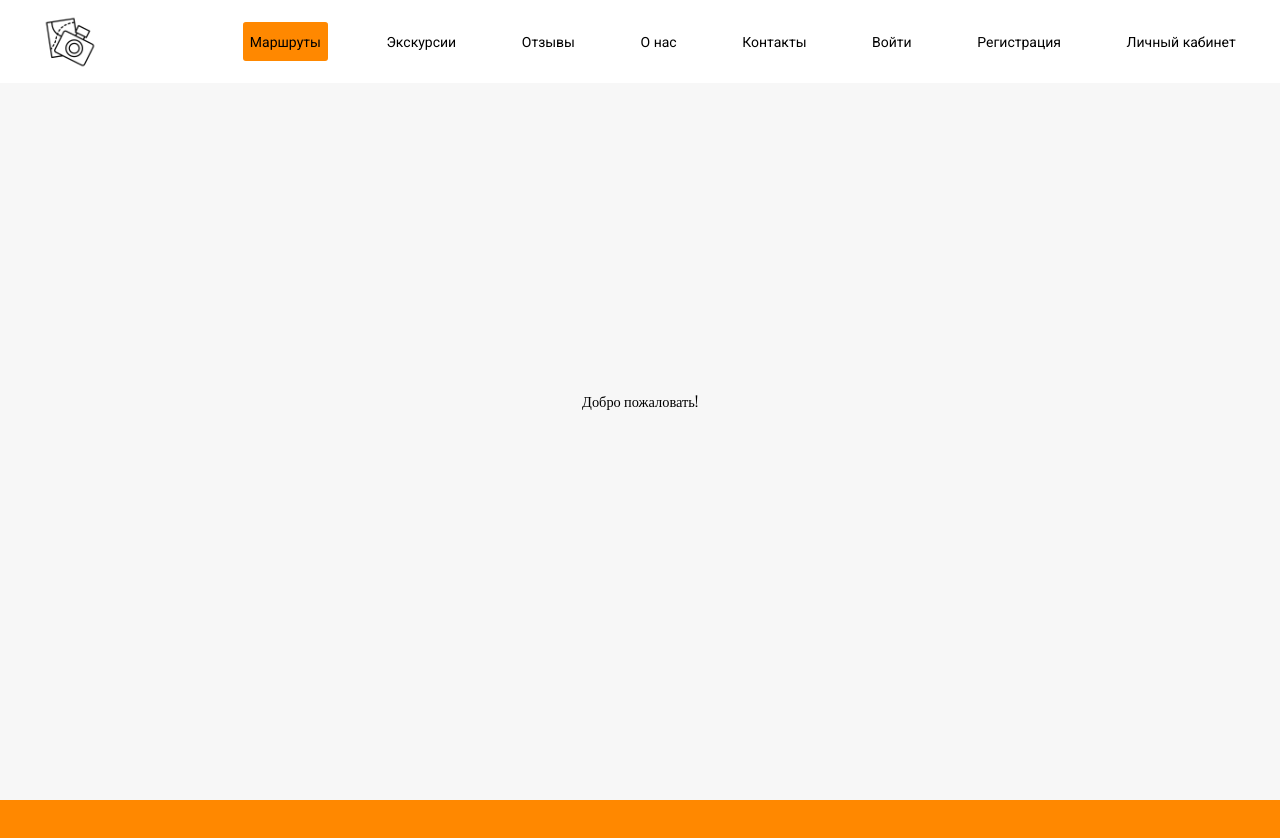
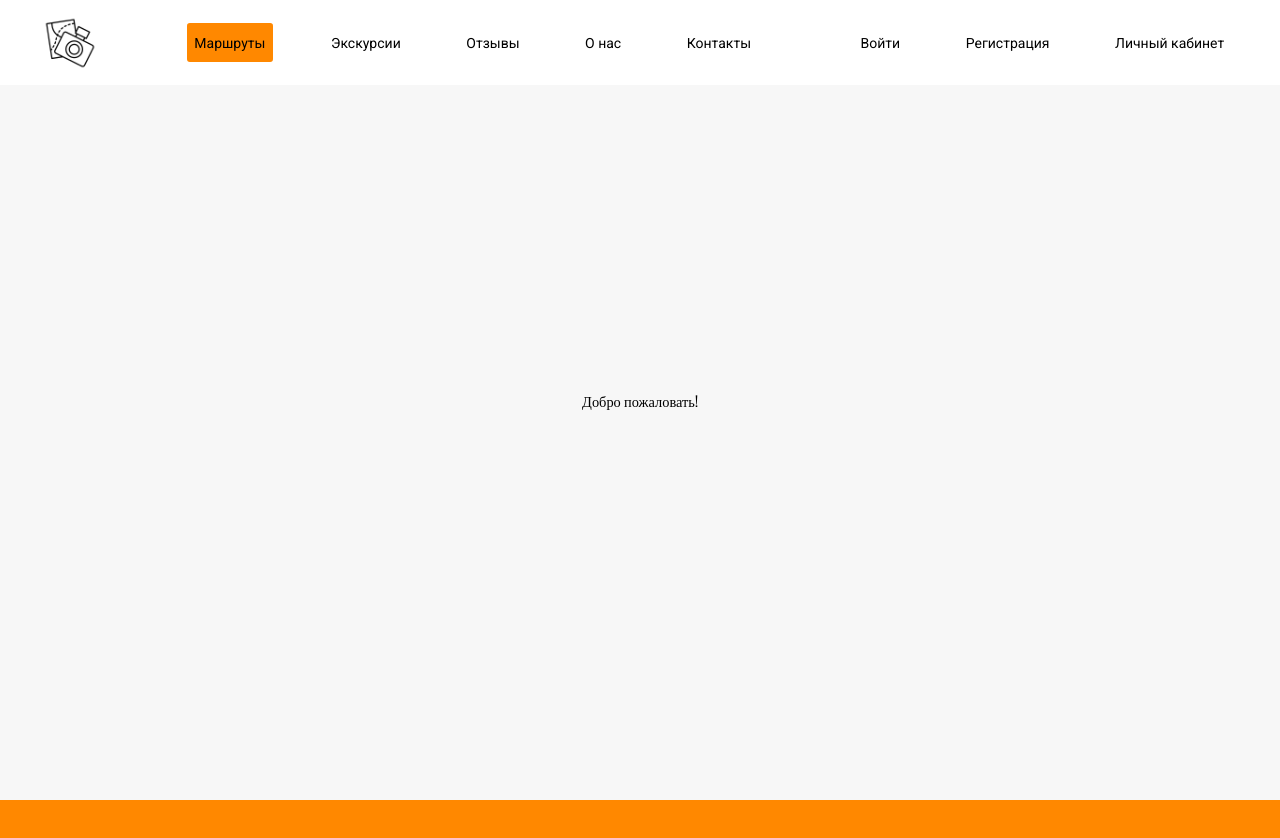
Before and after one commit to ilyushatrue/travel-app, a React (Create React App) app: page / in a window 1280 px wide. Shown: the top 838 px of the page. Built offline with nearby package versions, Linux system fonts and the light colour scheme.

Commit message:
Ура, продолжил верный путь

```diff
--- a/src/components/layout/header/IMenuItem.ts
+++ b/src/components/layout/header/IMenuItem.ts
@@ -3,4 +3,5 @@ export interface IMenuItem {
   href: string;
   title: string;
   className:string;
+  active: boolean;
 }
--- a/src/components/layout/header/NavigationBar.tsx
+++ b/src/components/layout/header/NavigationBar.tsx
@@ -1,69 +1,99 @@
 import "./navigationBar.scss";
 import { useState, useRef, useEffect } from "react";
 import { Menu, Close } from "@mui/icons-material";
-import { NavLink } from "react-router-dom";
+import { NavLink, Link } from "react-router-dom";
 import logo from "../../../assets/images/logo.png";
 import { IMenuItem } from "./IMenuItem";
 
 const navMenuItems = [
-  { address: "/login", title: "Войти" },
-  { address: "/register", title: "Регистрация" },
-  { address: "/account", title: "Личный кабинет" },
+  { address: "/login", title: "Войти", className: "menuItem login" },
+  {
+    address: "/register",
+    title: "Регистрация",
+    className: "menuItem registration",
+  },
+  { address: "/account", title: "Личный кабинет", className: "menuItem" },
 ];
-
+const menuItems = (refs: any[]): IMenuItem[] => [
+  {
+    ref: refs[0],
+    href: "overview",
+    title: "Маршруты",
+    className: "menuItem",
+    active: false,
+  },
+  {
+    ref: refs[1],
+    href: "upcomingTours",
+    title: "Экскурсии",
+    className: "menuItem",
+    active: false,
+  },
+  {
+    ref: refs[2],
+    href: "feedbacks",
+    title: "Отзывы",
+    className: "menuItem",
+    active: false,
+  },
+  {
+    ref: refs[3],
+    href: "whyChooseUs",
+    title: "О нас",
+    className: "menuItem",
+    active: false,
+  },
+  {
+    ref: refs[4],
+    href: "contacts",
+    title: "Контакты",
+    className: "menuItem",
+    active: false,
+  },
+];
 interface IProps {
   setActiveMenuItem: Function;
   activeMenuItem: any;
-  setEnableScroll: (enabled: boolean)=>void;
+  setEnableScroll: (enabled: boolean) => void;
 }
-function NavigationBar({ setActiveMenuItem, activeMenuItem, setEnableScroll}: IProps) {
+function NavigationBar({
+  setActiveMenuItem,
+  activeMenuItem,
+  setEnableScroll,
+}: IProps) {
   const [menuOpen, setMenuOpen] = useState(false);
-  const [shouldScroll, setShouldScroll] = useState(false)
   const overview = useRef<any>(null);
   const upcomingTours = useRef<any>(null);
   const feedbacks = useRef<any>(null);
   const whyChooseUs = useRef<any>(null);
   const contacts = useRef<any>(null);
-
-  const menuItems: IMenuItem[] = [
-    { ref: overview, href: "overview", title: "Маршруты", className: "" },
-    {
-      ref: upcomingTours,
-      href: "upcomingTours",
-      title: "Экскурсии",
-      className: "",
-    },
-    { ref: feedbacks, href: "feedbacks", title: "Отзывы", className: "" },
-    { ref: whyChooseUs, href: "whyChooseUs", title: "О нас", className: "" },
-    { ref: contacts, href: "contacts", title: "Контакты", className: "" },
-  ];
+  const refs = [overview, upcomingTours, feedbacks, whyChooseUs, contacts];
+  const [menu, setMenu] = useState(menuItems(refs));
 
   const onMenuClick = () => {
-
     document.getElementsByTagName("body")[0].style.overflow = menuOpen
       ? ""
       : "hidden";
   };
 
-  useEffect(()=>{
-    setEnableScroll(true)
-  }, [shouldScroll,setEnableScroll])
 
-  const onClick = (href:any) => {
-    setActiveMenuItem(href)
-    setShouldScroll(true);
+  const onClick = (href: any) => {
+    setActiveMenuItem(href);
+    setEnableScroll(true);
     setMenuOpen(!menuOpen);
   };
 
   useEffect(() => {
-
-    menuItems.forEach((item) => {
+    setMenu((prev) =>
+      [...prev].map((item) => {
         if (item.href === activeMenuItem) {
-        item.ref.current.className = "menuItem active";
+          item.active = true;
         } else {
-        item.ref.current.className = "menuItem";
+          item.active = false;
         }
-    });
+        return item;
+      })
+    );
   }, [activeMenuItem]);
 
   return (
@@ -73,33 +103,43 @@ function NavigationBar({ setActiveMenuItem, activeMenuItem, setEnableScroll}: IP
           <NavLink to="/home" className={"title"}>
             <div className="logo"></div>
           </NavLink>
+          <nav>
             <ul className={menuOpen ? "open" : ""}>
-            {menuItems.map((item, index) => (
+              {menu.map((item, index) => (
                 <li key={index}>
-                <NavLink
+                  <Link
                     ref={item.ref}
                     to={"/" + item.href}
                     key={index}
                     onClick={() => onClick(item.href)}
-                  className={"menuItem "}
+                    className={
+                      item.className +
+                      " " +
+                      (item.active === true ? "active" : "")
+                    }
+                  >
+                    {item.title}
+                  </Link>
+                </li>
+              ))}
+            </ul>
+          </nav>
+          <nav>
+            <ul className="authorization">
+              {navMenuItems.map((item, index) => (
+                <li key={index}>
+                  <NavLink
+                    key={index}
+                    onClick={onClick}
+                    to={item.address}
+                    className={item.className}
                   >
                     {item.title}
                   </NavLink>
                 </li>
               ))}
-            {navMenuItems.map((x, index) => (
-              <li key={index}>
-                <NavLink
-                  key={index}
-                  onClick={onClick}
-                  to={x.address}
-                  className={"menuItem"}
-                >
-                  {x.title}
-                </NavLink>
-              </li>
-            ))}
             </ul>
+          </nav>
         </nav>
         <Menu className="menu" onClick={onMenuClick} />
       </div>
--- a/src/pages/home/Home.tsx
+++ b/src/pages/home/Home.tsx
@@ -13,7 +13,6 @@ export function Home({
   setShouldScroll,
   shouldScroll,
 }: IProps) {
-  const [isMenuInitiated, setIsMenuInitiated] = useState(false);
   const overview = useRef<any>(null);
   const upcomingTours = useRef<any>(null);
   const feedbacks = useRef<any>(null);
@@ -33,19 +32,26 @@ export function Home({
   ];
 
   window.onscroll = () => {
-    setTimeout(()=>{
-      sections.forEach((section) => {
-        const top = window.scrollY;
-        const offset = section.section.current.offsetTop - 150;
-        const height = section.section.current.offsetHeight;
-        if (top >= offset && top < offset + height) {
-          if (shouldScroll) setActiveSection(section.id);
-          if (section.id !== activeSection) {
+    sections.forEach((section) => {
+      const top = window.scrollY;
+      const sectionOffsetTop = section.section.current.offsetTop - 200;
+      const height = section.section.current.offsetHeight;
+      const offsetBottom = sectionOffsetTop;
+      console.log(shouldScroll)
+      if (shouldScroll) {
+        if (section.id === activeSection) {
+          if (top >= sectionOffsetTop && top < sectionOffsetTop + height) {
+            setActiveSection(section.id);
             setShouldScroll(false);
           }
         }
-      });
-    }, 200)
+      } else {
+        if (top >= sectionOffsetTop && top < sectionOffsetTop + height) {
+
+          setActiveSection(section.id);
+        }
+      }
+    });
   };
 
   const scrollToSection = (elementRef: any) => {
```
Lines whose indentation alone changed are shown as unchanged.
